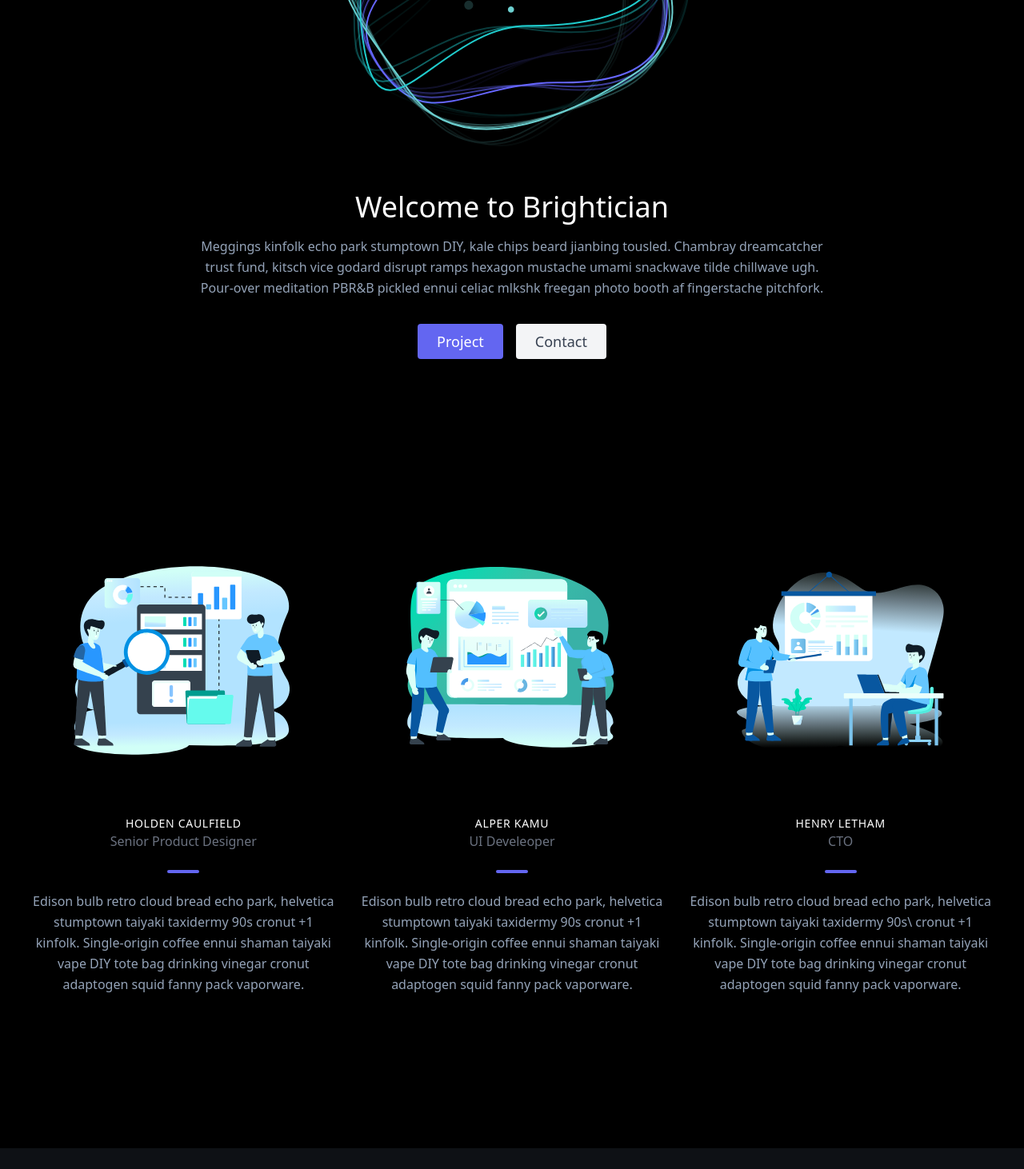
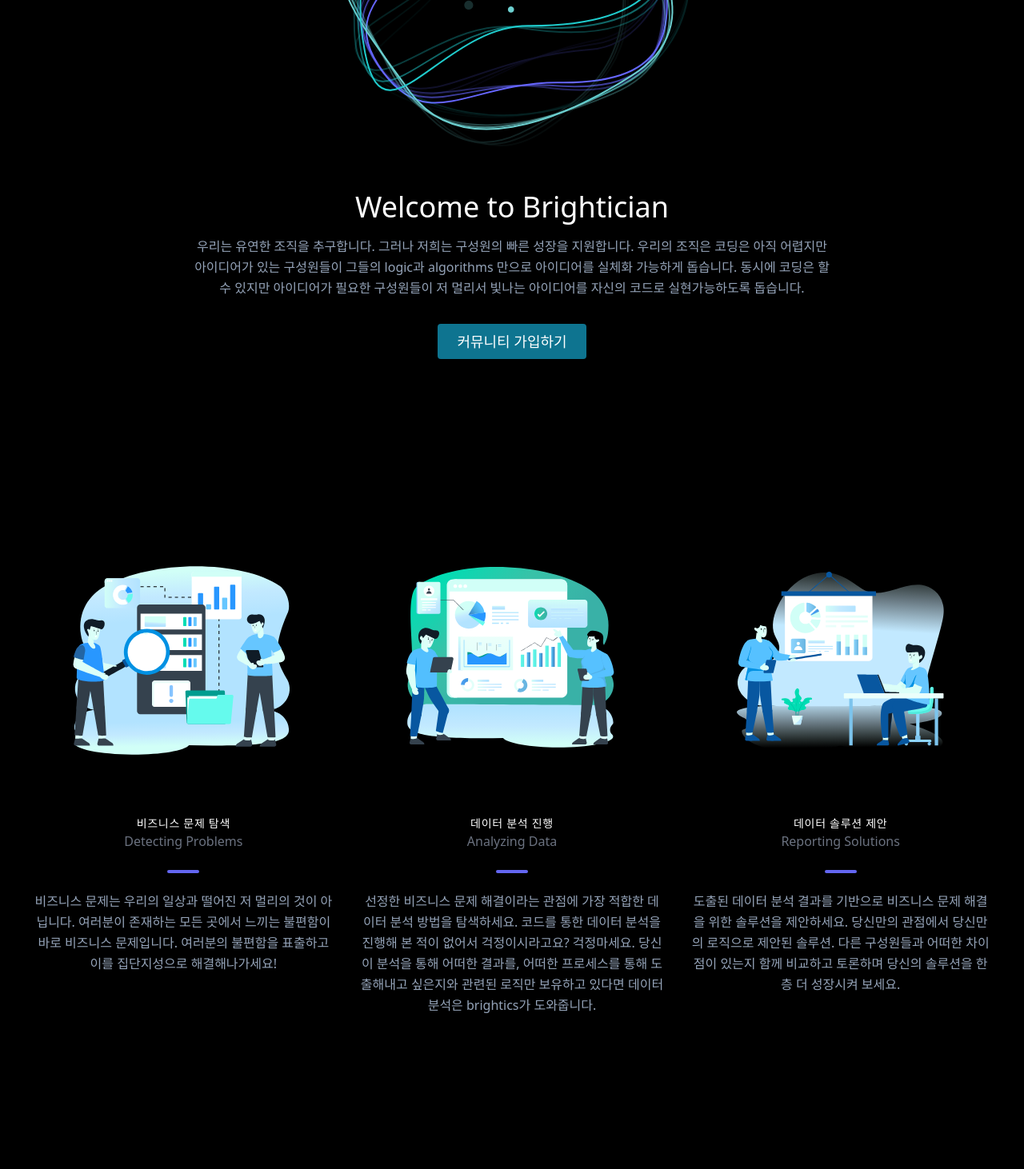
Before and after one commit to ziweek/brightician-web-service, a Next.js app in the folder frontend/: page / in a window 1280 px wide. Shown: the part 557-2019 px from the top of the page at 80% size. Built offline with nearby package versions, Linux system fonts and the light colour scheme.

Commit message:
Add contents

```diff
--- a/frontend/components/home/content.js
+++ b/frontend/components/home/content.js
@@ -10,15 +10,15 @@
           <div className="h-full text-center">
             <AnimationBusiness></AnimationBusiness>
             <h2 className=" font-medium title-font tracking-wider text-sm">
-              HOLDEN CAULFIELD
+              비즈니스 문제 탐색
             </h2>
-            <p className="text-gray-500">Senior Product Designer</p>
+            <p className="text-gray-500">Detecting Problems</p>
             <span className="inline-block h-1 w-10 rounded bg-indigo-500 mt-6 mb-4"></span>
             <p className="leading-relaxed">
-              Edison bulb retro cloud bread echo park, helvetica stumptown
-              taiyaki taxidermy 90s cronut +1 kinfolk. Single-origin coffee
-              ennui shaman taiyaki vape DIY tote bag drinking vinegar cronut
-              adaptogen squid fanny pack vaporware.
+              비즈니스 문제는 우리의 일상과 떨어진 저 멀리의 것이 아닙니다.
+              여러분이 존재하는 모든 곳에서 느끼는 불편함이 바로 비즈니스
+              문제입니다. 여러분의 불편함을 표출하고 이를 집단지성으로
+              해결해나가세요!
             </p>
           </div>
         </div>
@@ -26,15 +26,16 @@
           <div className="h-full text-center">
             <AnimationSoftware></AnimationSoftware>
             <h2 className=" font-medium title-font tracking-wider text-sm">
-              ALPER KAMU
+              데이터 분석 진행
             </h2>
-            <p className="text-gray-500">UI Develeoper</p>
+            <p className="text-gray-500">Analyzing Data</p>
             <span className="inline-block h-1 w-10 rounded bg-indigo-500 mt-6 mb-4"></span>
             <p className="leading-relaxed">
-              Edison bulb retro cloud bread echo park, helvetica stumptown
-              taiyaki taxidermy 90s cronut +1 kinfolk. Single-origin coffee
-              ennui shaman taiyaki vape DIY tote bag drinking vinegar cronut
-              adaptogen squid fanny pack vaporware.
+              선정한 비즈니스 문제 해결이라는 관점에 가장 적합한 데이터 분석
+              방법을 탐색하세요. 코드를 통한 데이터 분석을 진행해 본 적이 없어서
+              걱정이시라고요? 걱정마세요. 당신이 분석을 통해 어떠한 결과를,
+              어떠한 프로세스를 통해 도출해내고 싶은지와 관련된 로직만 보유하고
+              있다면 데이터 분석은 brightics가 도와줍니다.
             </p>
           </div>
         </div>
@@ -42,15 +43,15 @@
           <div className="h-full text-center">
             <AnimationAnalysis></AnimationAnalysis>
             <h2 className=" font-medium title-font tracking-wider text-sm">
-              HENRY LETHAM
+              데이터 솔루션 제안
             </h2>
-            <p className="text-gray-500">CTO</p>
+            <p className="text-gray-500">Reporting Solutions</p>
             <span className="inline-block h-1 w-10 rounded bg-indigo-500 mt-6 mb-4"></span>
             <p className="leading-relaxed">
-              Edison bulb retro cloud bread echo park, helvetica stumptown
-              taiyaki taxidermy 90s\ cronut +1 kinfolk. Single-origin coffee
-              ennui shaman taiyaki vape DIY tote bag drinking vinegar cronut
-              adaptogen squid fanny pack vaporware.
+              도출된 데이터 분석 결과를 기반으로 비즈니스 문제 해결을 위한
+              솔루션을 제안하세요. 당신만의 관점에서 당신만의 로직으로 제안된
+              솔루션. 다른 구성원들과 어떠한 차이점이 있는지 함께 비교하고
+              토론하며 당신의 솔루션을 한층 더 성장시켜 보세요.
             </p>
           </div>
         </div>
--- a/frontend/components/home/hero.js
+++ b/frontend/components/home/hero.js
@@ -13,18 +13,16 @@
             Welcome to Brightician
           </h1>
           <p className="mb-8 leading-relaxed">
-            Meggings kinfolk echo park stumptown DIY, kale chips beard jianbing
-            tousled. Chambray dreamcatcher trust fund, kitsch vice godard
-            disrupt ramps hexagon mustache umami snackwave tilde chillwave ugh.
-            Pour-over meditation PBR&B pickled ennui celiac mlkshk freegan photo
-            booth af fingerstache pitchfork.
+            우리는 유연한 조직을 추구합니다. 그러나 저희는 구성원의 빠른 성장을
+            지원합니다. 우리의 조직은 코딩은 아직 어렵지만 아이디어가 있는
+            구성원들이 그들의 logic과 algorithms 만으로 아이디어를 실체화
+            가능하게 돕습니다. 동시에 코딩은 할 수 있지만 아이디어가 필요한
+            구성원들이 저 멀리서 빛나는 아이디어를 자신의 코드로 실현가능하도록
+            돕습니다.
           </p>
           <div className="flex justify-center">
-            <button className="inline-flex text-white bg-indigo-500 border-0 py-2 px-6 focus:outline-none hover:bg-indigo-600 rounded text-lg">
-              Project
-            </button>
-            <button className="ml-4 inline-flex text-gray-700 bg-gray-100 border-0 py-2 px-6 focus:outline-none hover:bg-gray-200 rounded text-lg">
-              Contact
+            <button className="inline-flex text-white bg-cyan-700 border-0 py-2 px-6 focus:outline-none hover:bg-cyan-900 rounded text-lg">
+              커뮤니티 가입하기
             </button>
           </div>
         </div>
```
